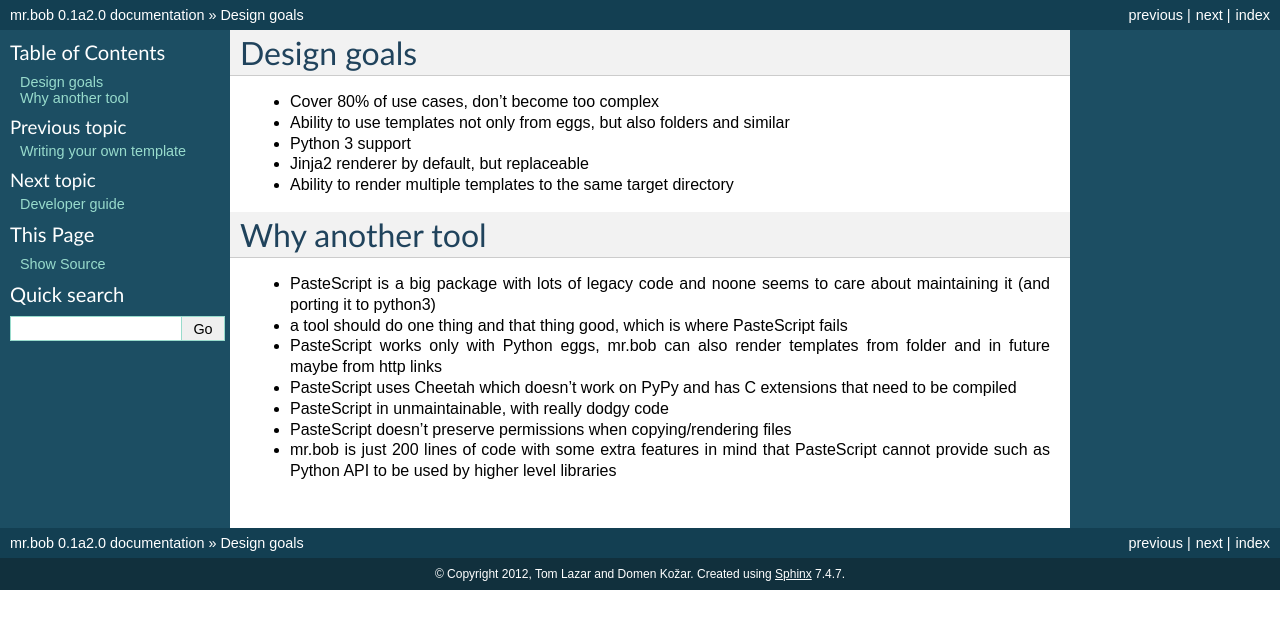
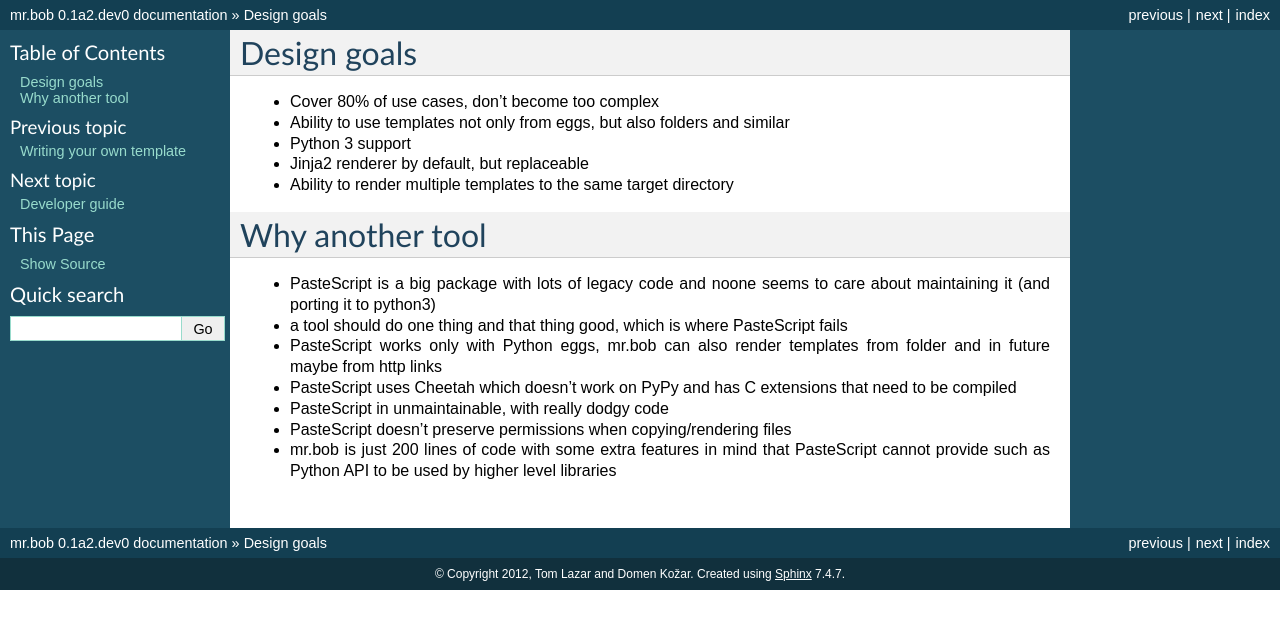
Before and after one commit to collective/mr.bob, a Sphinx documentation site: the page built from docs/source/other.rst, in a window 1280 px wide. Shown: the top 629 px of the page. Built offline with Sphinx 7.4.7, drawn with Linux system fonts in a browser that asks for light colours; some of the changed lines change nothing that is shown.

Commit message:
don't strip dev tag for docs

```diff
--- a/docs/source/conf.py
+++ b/docs/source/conf.py
@@ -47,7 +47,7 @@
 #
 # The short X.Y version.
 import pkg_resources
-version = pkg_resources.get_distribution(project).version.replace('dev', '')
+version = pkg_resources.get_distribution(project).version
 release = version
 
 # The language for content autogenerated by Sphinx. Refer to documentation
```
